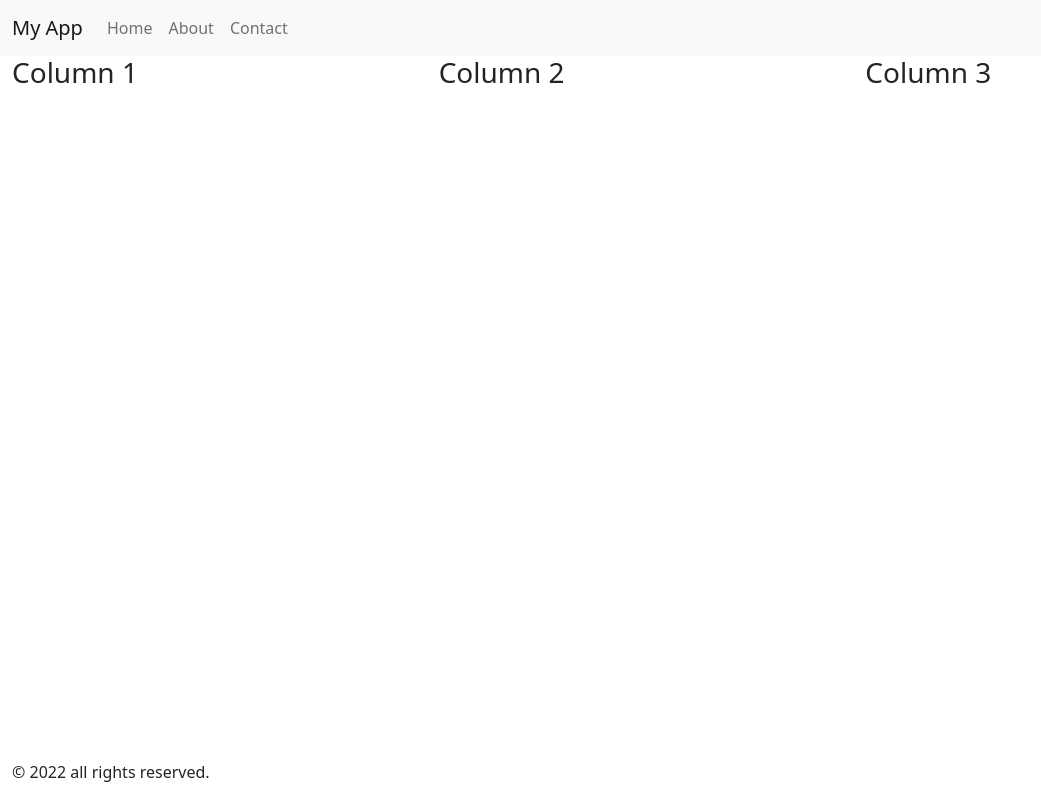
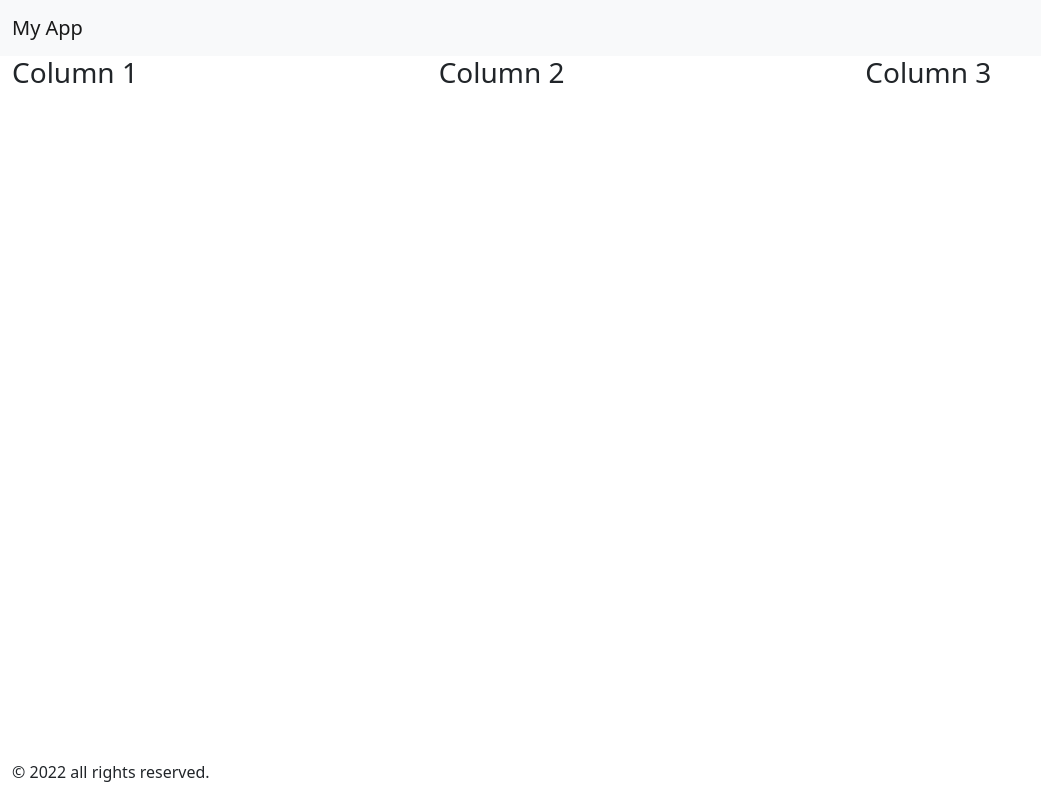
Before and after one commit to 8917KG/demo-app2022, a React (Create React App) app: page / in a window 1280 px wide. Shown: the whole page, without its empty margins (0-1041 px from the left). Built offline with nearby package versions, Linux system fonts and the light colour scheme.

Commit message:
adding NavData to App.js as data source

```diff
--- a/src/App.js
+++ b/src/App.js
@@ -3,10 +3,17 @@ import './App.css';
 import { Header } from './components/Header';
 import { Footer } from './components/Footer';
 
+const NavData = [
+  {name: "Home", path: "/", public: true},
+  {name: "About", path: "/about", public: true},
+  {name: "Contact", path: "/contact", public: true}
+
+]
+
 function App() {
   return (
     <div className="App">
-      <Header title = "My App"/>
+      <Header title = "My App" headernav = {NavData}/>
 
       <div className='container-fluid'>
         <div className='row'>
--- a/src/components/Header.js
+++ b/src/components/Header.js
@@ -5,7 +5,7 @@ export function Header(props) {
             <div className='container-fluid'>
                 <a className='navbar-brand' href='#'>{props.title}</a>
                 <div className="collapse navbar-collapse">
-                    <Navigation />
+                    <Navigation items = {props.headernav}/>
                 </div>
             </div>
         </header>
--- a/src/components/Navigation.js
+++ b/src/components/Navigation.js
@@ -1,9 +1,28 @@
+import {useState, useEffect} from 'react'
 export function Navigation (props) {
-    return (
-        <nav className="navbar-nav me-auto mb-2 mb-lg-0">
-            <a href="#" className="nav-link">Home</a>
-            <a href="#" className="nav-link">About</a>
-            <a href="#" className="nav-link">Contact</a>
-        </nav>
-    )
+    const [navItems, setNavItems] = useState([])
+    useEffect( () => {
+        if (navItems.length = 0){
+            setNavItems(props.items)
+        }
+    }, [props.items] )
+
+    if(navItems.length > 0){
+        const NavLinks = navItems.map( (item) => {
+            return(
+                <a href="item.path" className="nav-link">{item.name}</a>
+
+            )
+        })
+        return (
+            <nav className="navbar-nav me-auto mb-2 mb-lg-0">
+                {NavLinks}
+            </nav>
+        )
+    }
+    else {
+        return null
+    }
+
+
 }
```
